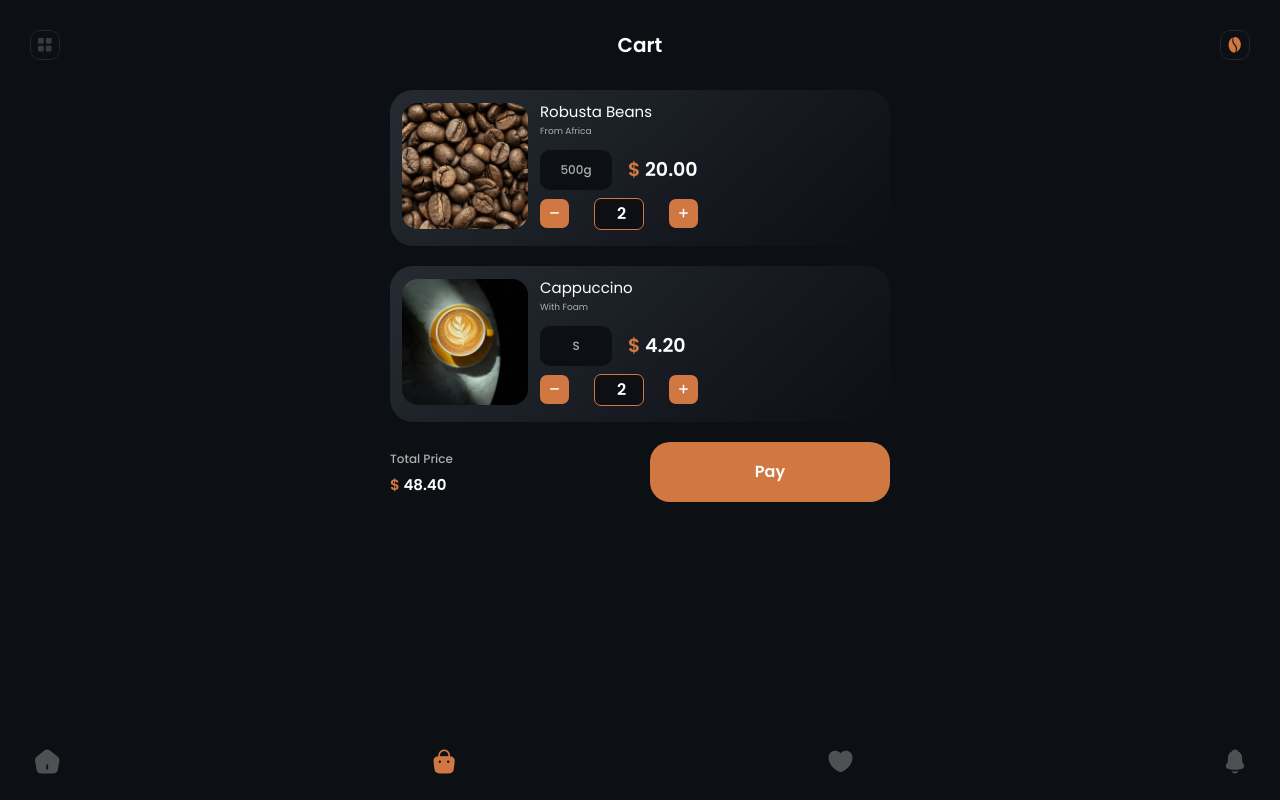
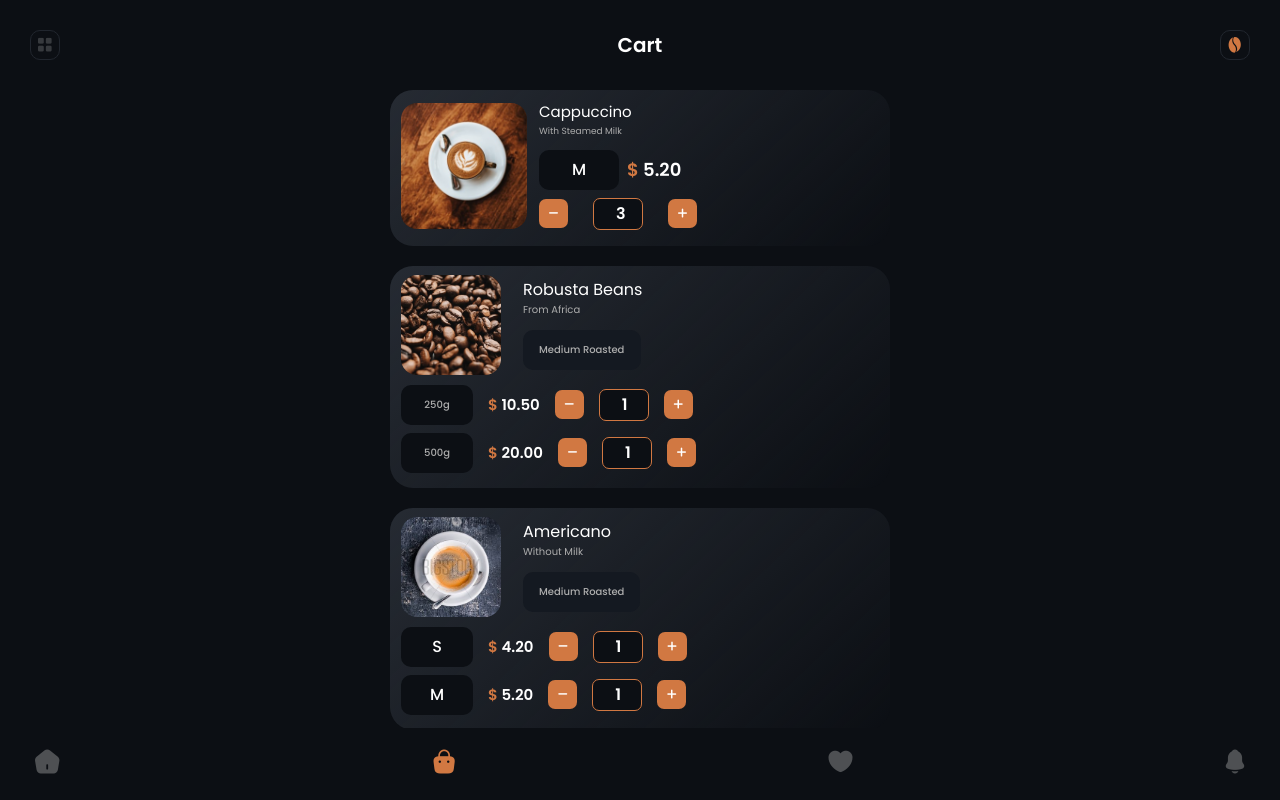
Before and after one commit to yu-nykanorova/coffee_app_react_json-server, a React (Vite) app: page /cart in a window 1280 px wide. Built offline with nearby package versions, Linux system fonts and the light colour scheme; data requests are answered from the project's data file.

Commit message:
changed some styles in cart items components

```diff
--- a/db.json
+++ b/db.json
@@ -154,22 +154,64 @@
   ],
   "cart": [
     {
-      "id": "beans-3-500g",
+      "id": "drinks-1-M",
+      "title": "Cappuccino",
+      "roast": "Medium Roasted",
+      "comment": "With Steamed Milk",
+      "size": "M",
+      "price": 5.2,
+      "image": "/assets/img/cappuccino_1.jpg",
+      "amount": 3
+    },
+    {
+      "id": "beans-1-250g",
       "title": "Robusta Beans",
+      "roast": "Medium Roasted",
+      "comment": "From Africa",
+      "size": "250g",
+      "price": 10.5,
+      "image": "/assets/img/robusta_beans_1.jpg",
+      "amount": 1
+    },
+    {
+      "id": "beans-1-500g",
+      "title": "Robusta Beans",
+      "roast": "Medium Roasted",
       "comment": "From Africa",
       "size": "500g",
       "price": 20,
-      "image": "/assets/img/robusta_beans_2.jpg",
-      "amount": 2
+      "image": "/assets/img/robusta_beans_1.jpg",
+      "amount": 1
     },
     {
-      "id": "drinks-2-S",
-      "title": "Cappuccino",
-      "comment": "With Foam",
+      "id": "drinks-3-S",
+      "title": "Americano",
+      "roast": "Medium Roasted",
+      "comment": "Without Milk",
       "size": "S",
       "price": 4.2,
-      "image": "/assets/img/cappuccino_2.jpg",
-      "amount": 2
+      "image": "/assets/img/americano.jpg",
+      "amount": 1
+    },
+    {
+      "id": "drinks-3-M",
+      "title": "Americano",
+      "roast": "Medium Roasted",
+      "comment": "Without Milk",
+      "size": "M",
+      "price": 5.2,
+      "image": "/assets/img/americano.jpg",
+      "amount": 1
+    },
+    {
+      "id": "beans-4-1000g",
+      "title": "Arabica Beans",
+      "roast": "Light Roast",
+      "comment": "From Africa",
+      "size": "1000g",
+      "price": 38,
+      "image": "/assets/img/arabica_beans_2.jpg",
+      "amount": 1
     }
   ]
 }
--- a/src/pages/auth/Login.scss
+++ b/src/pages/auth/Login.scss
@@ -1,11 +1,17 @@
 .login {
     width: 100%;
-    padding: 50rem 15%;
+    height: 100vh;
+    padding: 10%;
     display: flex;
     justify-content: center;
+    position: relative;
 
     &__content {
-        padding: 50rem;
+        position: absolute;
+        width: 80%;
+        min-height: 300rem;
+        top: 30%;
+        padding: 30rem;
         display: flex;
         flex-direction: column;
         background: linear-gradient(158.84deg, #3f4652 4%, rgba(38, 43, 51, 0.7) 91.93%);
@@ -20,10 +26,16 @@
         border: 0;
         outline: 0;
         padding: 10rem 5rem;
+
+        &::placeholder {
+            font-size: 12rem;
+        }
     }
 
     &__btn {
-        padding: 17rem 57rem;
+        width: 100%;
+        padding: 17rem 30rem;
         border-radius: 17rem;
+        font-size: 16rem;
     }
 }
--- a/src/pages/cart/components/CartMultiItemCard.jsx
+++ b/src/pages/cart/components/CartMultiItemCard.jsx
@@ -26,6 +26,15 @@ export const CartMultiItemCard = ({ items, onUpdateCartItem }) => {
         onUpdateCartItem(updatedItem);
     };
 
+    const toggleClassName = (id) => {
+        const itemType = id.split("-").slice(0, 1).join("");
+        if (itemType === "beans") {
+           return "cart-item-size-beans";
+        } else {
+            return "cart-item-size-drinks";
+        }
+    };
+
     return (
         <div className="card-container multi-item-card">
             <div className="multi-item-card__main-info">
@@ -42,7 +51,7 @@ export const CartMultiItemCard = ({ items, onUpdateCartItem }) => {
                 {items.map((item) => (
                     <div key={item.id} className="multi-item-card__buy-info">
                         <div className="multi-item-card__buy-info-size">
-                            <ItemSize className="cart-multi-item-size" size={item.size} />
+                            <ItemSize className={`cart-multi-item-size ${toggleClassName(item.id)}`} size={item.size} />
                         </div>
                         <div className="multi-item-card__buy-info-price">
                             <ItemPrice className="cart-multi-item-price" priceValue={item.price} />
--- a/src/pages/cart/components/CartMultiItemCard.scss
+++ b/src/pages/cart/components/CartMultiItemCard.scss
@@ -1,5 +1,5 @@
 .multi-item-card {
-    padding: 9rem 17rem 15rem 12rem;
+    padding: 9rem 17rem 15rem 11rem;
 
     &__main-info {
         display: flex;
@@ -49,7 +49,9 @@
     }
 
     &__sizes {
-
+        display: flex;
+        flex-direction: column;
+        gap: 8rem;
     }
 
     &__buy-info {
--- a/src/pages/cart/components/CartSingleItemCard.jsx
+++ b/src/pages/cart/components/CartSingleItemCard.jsx
@@ -8,6 +8,8 @@ import "./CartSingleItemCard.scss";
 export const CartSingleItemCard = ({ item, onUpdateCartItem }) => {
   const { loadData: deleteCartItem } = useFetch(null, "DELETE");
   const { loadData: updateCartItem } = useFetch(null, "PUT");
+
+  const itemType = item.id.split("-").slice(0, 1).join("");
 
   const handleDelete = async () => {
     if (item.amount > 1) {
@@ -35,7 +37,7 @@ export const CartSingleItemCard = ({ item, onUpdateCartItem }) => {
             <div className="single-item-card__info-title">{ item.title }</div>
             <div className="single-item-card__info-desc">{ item.comment }</div>
             <div className="single-item-card__info-size-price">
-              <ItemSize className="cart-single-item-size" size={ item.size } />
+              <ItemSize className={`cart-single-item-size ${itemType === "beans" ? "cart-item-size-beans" : "cart-item-size-drinks"}`} size={ item.size } />
               <ItemPrice className="cart-single-item-price" priceValue={ item.price } />
             </div>
             <div className="single-item-card__info-amount">
--- a/src/pages/cart/components/CartSingleItemCard.scss
+++ b/src/pages/cart/components/CartSingleItemCard.scss
@@ -11,7 +11,7 @@
     display: flex;
     align-items: center;
     gap: 12rem;
-    padding: 12rem 22rem 16rem 12rem;
+    padding: 12rem 18rem 16rem 11rem;
 
     &__image {
         border-radius: 16rem;
@@ -44,17 +44,17 @@
         &-size-price {
             display: flex;
             align-items: center;
-            gap: 16rem;
+            gap: 8rem;
             margin-bottom: 8rem;
 
             .cart-single-item-size {
                 border-radius: 10rem;
-                width: 72rem;
+                width: 80rem;
                 background: var(--c-bg-main);
             }
 
             .cart-single-item-price {
-                font-size: 19rem;
+                font-size: 18rem;
                 line-height: 100%;
             }
         }
--- a/src/shared/UI/Item/Item.jsx
+++ b/src/shared/UI/Item/Item.jsx
@@ -1,7 +1,6 @@
 import { useState, useEffect } from "react";
 import { useParams } from "react-router-dom"
 import { useFetch } from "../../../hooks/useFetch";
-import PostDataService from "../../../services/PostDataService";
 import { BackArrow } from "../BackArrow/BackArrow";
 import { LikeHeart } from "../LikeHeart/LikeHeart";
 import { ButtonMain } from "../Buttons/ButtonMain";
@@ -38,6 +37,7 @@ export const Item = ({ itemsName }) => {
     const newCartItem = {
       id: `${itemsName}-${item.id}-${selectedSize}`,
       title: item.title,
+      roast: item.roast,
       comment: item.comment,
       size: selectedSize,
       price: item.price[selectedSize],
--- a/src/shared/UI/ItemSize/ItemSize.scss
+++ b/src/shared/UI/ItemSize/ItemSize.scss
@@ -5,18 +5,30 @@
     text-align: center;
     background: var(--c-bg-second);
     cursor: pointer;
+    font-weight: 500;
+    font-size: 16rem;
+    line-height: 125%;
+    color: var(--c-text-grey-light);
 
     &.selected {
         outline: 2px solid var(--c-bg-btn);
     }
-    &.selected .size {
+
+    &.selected {
         color: var(--c-bg-btn);
     }
 
-    .size {
-        font-weight: 500;
-        font-size: 12rem;
+    &.item-size-beans {
+        font-size: 12px;
         line-height: 167%;
-        color: var(--c-text-grey-light);
+    }
+
+    &.cart-item-size-beans {
+        font-size: 10rem;
+        line-height: 200%;
+    }
+
+    &.cart-item-size-drinks {
+        color: var(--c-white);
     }
 }
--- a/src/shared/UI/ItemSizesList/ItemSizesList.jsx
+++ b/src/shared/UI/ItemSizesList/ItemSizesList.jsx
@@ -21,6 +21,7 @@ export const ItemSizesList = ({ itemsName, selectedSize, onSizeChange, className
                     <ItemSize
                         key={size}
                         size={size}
+                        className={itemsName === "beans" ? "item-size-beans" : ""}
                         isSelected={size === selectedSize}
                         onClick={() => handleSizeClick(size)}
                     />
```
